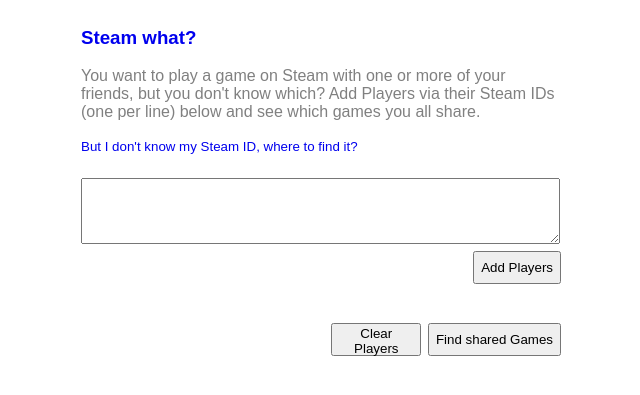
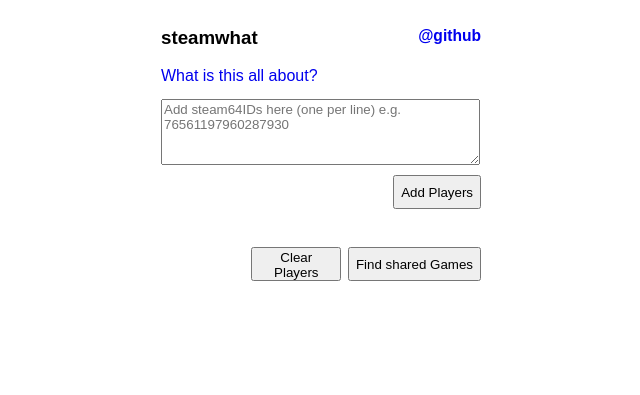
Before and after one commit to cb109/steamwhat, a Flask app: page / in a window 1280 px wide. Shown: the top 395 px of the page, without its empty margins (319-959 px from the left). Run offline with Flask 2, Linux system fonts and the light colour scheme; some web fonts are replaced.

Commit message:
Add more detailled steamid retrieval instructions as collapsible legend.

```diff
--- a/templates/client.html
+++ b/templates/client.html
@@ -11,29 +11,43 @@
     <div id="app">
       <div class="container">
         <div class="inputs">
-          <h3>
+          <h3 style="display: flex">
+            steamwhat
+            <small style="margin-left: auto">
               <a href="http://github.com/cb109/steamwhat">
-              Steam what?
-            </a>
-          </h3>
-          <div class="legend">
-            You want to play a game on Steam with one or more of your
-            friends, but you don't know which? Add Players via their Steam
-            IDs (one per line) below and see which games you all share.
-            <p />
-            <small>
-              <a href="https://steamcommunity.com/sharedfiles/filedetails/?id=209000244">
-                But I don't know my Steam ID, where to find it?
+                @github
               </a>
             </small>
-            <p />
-          </div>
-          <textarea id="steamids" rows="4"></textarea>
+          </h3>
+          <div>
+            <a href="javascript:void(0)" onclick="api.onToggleLegendClicked()">
+              What is this all about?
+            </a>
+            <br />
+            <small class="legend" hidden>
+              You want to play a game on Steam with one or more of your
+              friends, but you don't know which?
+              Add Players via their steam64IDs (one per line) below and
+              see which games you all share.
+              The steam64ID is the one shown in your profile URL,
+              which you may have to activate under
+              <i>
+                Steam > Settings > Interface > Display Steam URL address bar when available
+              </i>.
+              You can also <a href="https://steamid.io/lookup/">convert</a>
+              from other ID formats.
+              <a href="https://steamcommunity.com/sharedfiles/filedetails/?id=209000244">
+                I still can't find my Steam ID, please help!
+              </a>
+            </small>
+            <textarea id="steamids" rows="4"
+                      placeholder="Add steam64IDs here (one per line) e.g. 76561197960287930"></textarea>
             <div class="buttons">
               <button id="add-players-btn"
                       onclick="api.onAddPlayersClicked()">
                 Add Players
               </button>
+            </div>
           </div>
           <div id="players"></div>
           <div class="buttons">
@@ -174,6 +188,15 @@
           getLoaderElement().hidden = !value;
         }
 
+        function getLegendElement() {
+          return document.querySelector('.legend');
+        }
+
+        function onToggleLegendClicked() {
+          var el = getLegendElement();
+          el.hidden = !el.hidden;
+        }
+
         function setBusy(value) {
           if (value) {
             enableButtons(false);
@@ -296,7 +319,6 @@
 
         function onFindSharedGamesClicked() {
           var steamIds = getSelectedPlayerSteamIds();
-          console.log(steamIds);
           if (!steamIds.length) {
             alert('You must add and select at least one Player');
             return;
@@ -332,6 +354,7 @@
         }
 
         return {
+          onToggleLegendClicked: onToggleLegendClicked,
           onClearPlayersClicked: onClearPlayersClicked,
           onAddPlayersClicked: onAddPlayersClicked,
           onFindSharedGamesClicked: onFindSharedGamesClicked,
@@ -379,6 +402,7 @@
       .inputs {
         display: flex;
         flex-direction: column;
+        min-width: 320px;
         max-width: 480px;
       }
 
@@ -393,7 +417,7 @@
       }
 
       .inputs textarea {
-        margin-top: .5em;
+        margin-top: 1em;
         width: calc(100% - .5em);
       }
 
```
Also changed, not shown: README.md. Lines whose indentation alone changed are shown as unchanged.
